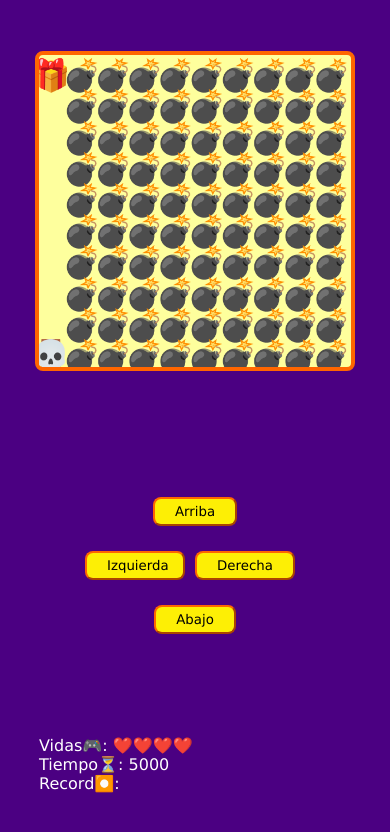
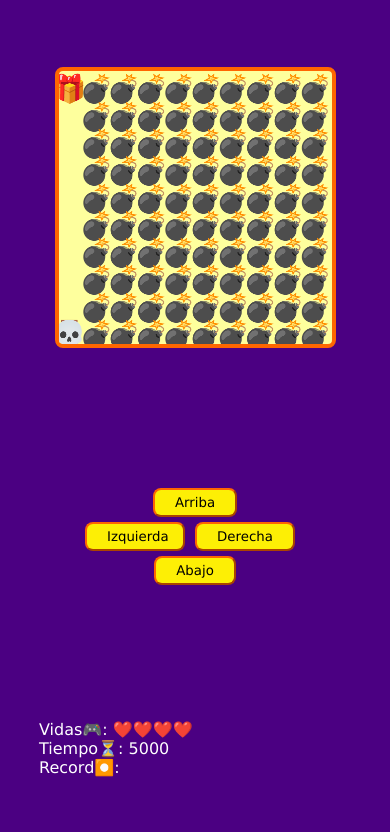
Before and after one commit to jhosepmyr/practico-js-videogames, a plain HTML site: page index.html in a window 390 px wide. Drawn offline with Linux system fonts and the light colour scheme.

Commit message:
Depurando errores del juego

```diff
--- a/game.js
+++ b/game.js
@@ -44,20 +44,32 @@ let enemyPositions = [];
 window.addEventListener('load', setCanvasSize);
 window.addEventListener('resize', setCanvasSize);
 
+//esto para todas las variables que sean numeros para reducirles los decimales, ya que podria fallar el calculo de las pantallas en algun momento
+function fixNumber(n){
+  return Number(n.toFixed(0));
+}
+
 function setCanvasSize() {
 
     //window.innerHeight y innerWidth-- son metodos para saber las dimensiones de la pantalla
     if (window.innerHeight > window.innerWidth) {
-        canvasSize = window.innerWidth * 0.8;
+        canvasSize = window.innerWidth * 0.7;
     } else {
-        canvasSize = window.innerHeight * 0.8;
+        canvasSize = window.innerHeight * 0.7;
     }
+
+    //para que todos las variables q se generen a partir de este tengan la minima cantidad de decimales
+    canvasSize = Number(canvasSize.toFixed(0));
+
     //setAttribute--metodo para reasignar un atributo
     canvas.setAttribute('width', canvasSize);
     canvas.setAttribute('height', canvasSize);
 
     elementsSize = canvasSize / 10;
 
+
+    playerPosition.x = undefined;
+    playerPosition.y = undefined;
     startGame();
 
     }
--- a/styles.css
+++ b/styles.css
@@ -50,7 +50,7 @@ p{
 }
 
 @media(max-width:440px){
-    button{ margin-top:25px}
+    button{ margin-top:5px}
     #up, #down{
         margin-left:100%;
         margin-right:100%}
```
